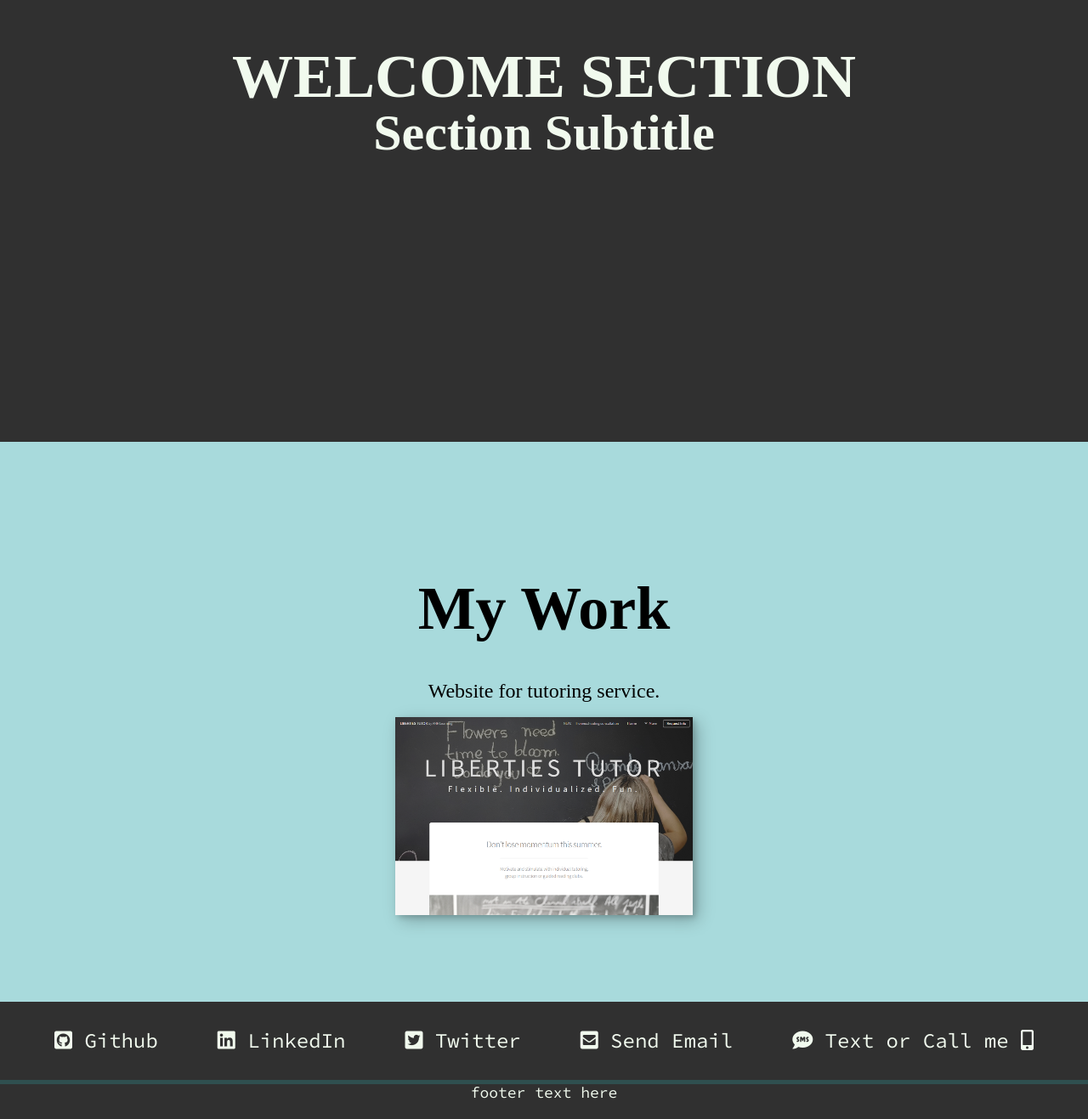
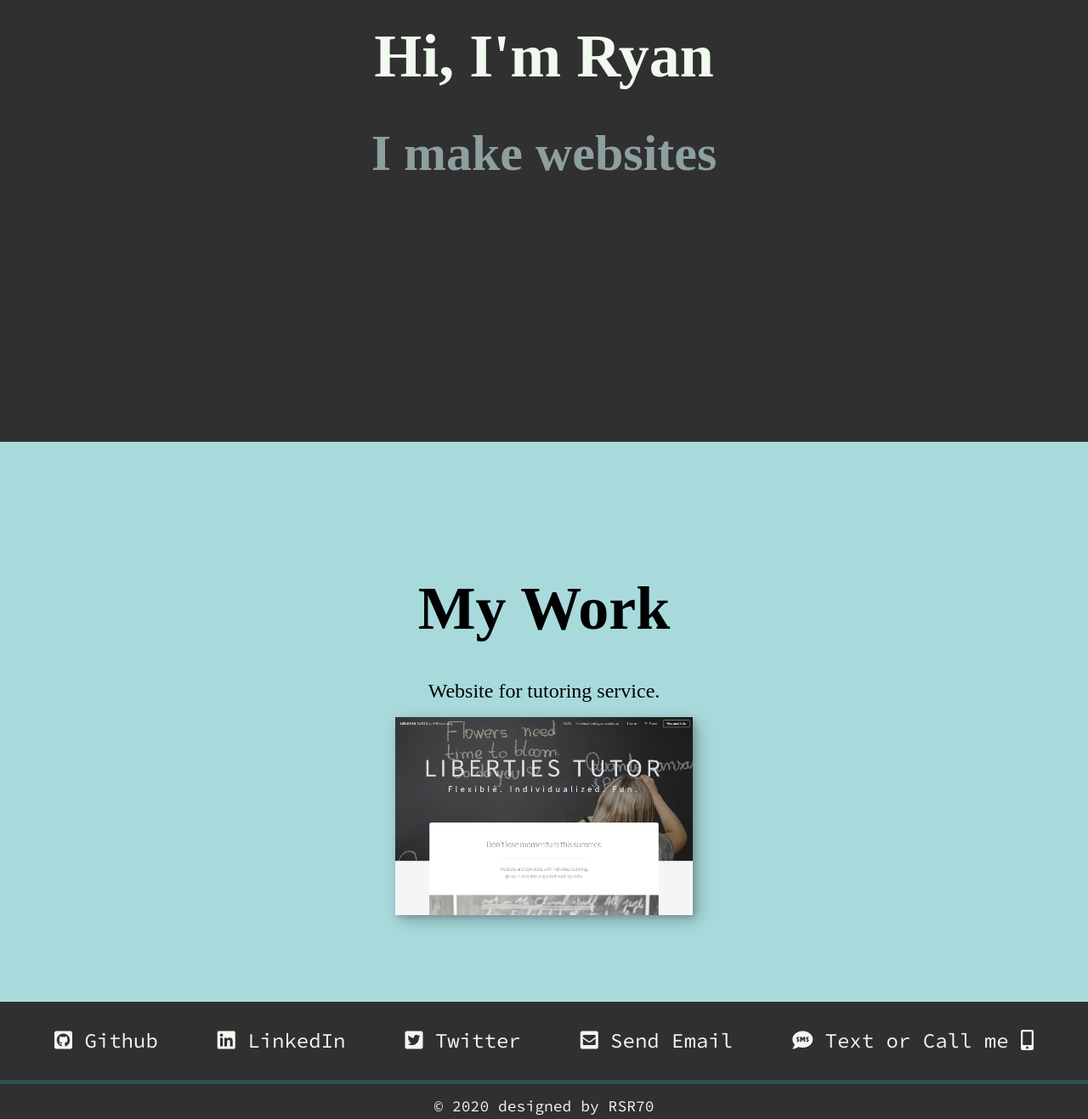
Before and after one commit to ryanroat/FCCPortfolio, a plain HTML site: page index.html in a window 1280 px wide. Shown: the part 280-1597 px from the top of the page at 85% size. Drawn offline with nearby package versions, Linux system fonts and the light colour scheme.

Commit message:
footer update

```diff
--- a/index.html
+++ b/index.html
@@ -26,8 +26,8 @@
         </nav>
     </header>
     <section id="welcome-section">
-        <h1>WELCOME SECTION</h1>
-        <h2>Section Subtitle</h2>
+        <h1>Hi, I'm Ryan</h1>
+        <h2>I make websites</h2>
     </section>
     <section id="projects">
         <h1 class="section-title">My Work</h1>
@@ -52,7 +52,7 @@
         <a href="tel:555-555-5555" class="profile-link"><i class="fas fa-sms"></i> Text or Call me <i class="fas fa-mobile-alt"></i></a>
     </section>
     <footer>
-        footer text here
+        &copy; 2020 designed by RSR70
     </footer>
     <!-- FreeCodeCamp testing package -->
     <script src="https://cdn.freecodecamp.org/testable-projects-fcc/v1/bundle.js"></script>
--- a/style.css
+++ b/style.css
@@ -16,6 +16,7 @@
     --clr-accent1: darkslategray;
     --clr-accent2: #a8dadc;
     --clr-accent3: #f1faee;
+    --clr-accent4: #8d9f9f;
 
     --fs-h1: 3rem;
     --fs-h2: 2.25rem;
@@ -113,8 +114,9 @@ h3 {
     justify-content: center;
 }
 
-.section-title {
-  padding: 10rem 0 3rem 0;
+#welcome-section h2 {
+  margin-top: 3rem;
+  color: var(--clr-accent4);
 }
 
 /* projects / work */
@@ -127,6 +129,10 @@ h3 {
     flex-direction: column;
     align-items: center;
     justify-content: center;
+}
+
+.section-title {
+  padding: 10rem 0 3rem 0;
 }
 
 .project-tile {
@@ -168,7 +174,8 @@ h3 {
 
 footer {
   border-top: 5px var(--clr-accent1) solid;
-  margin: 2rem 0;
+  margin: 2rem 0 1rem 0;
+  padding-top: 1rem;
   color: var(--clr-accent3);
   text-decoration: none;
   font-family: var(--ff-secondary);
```
